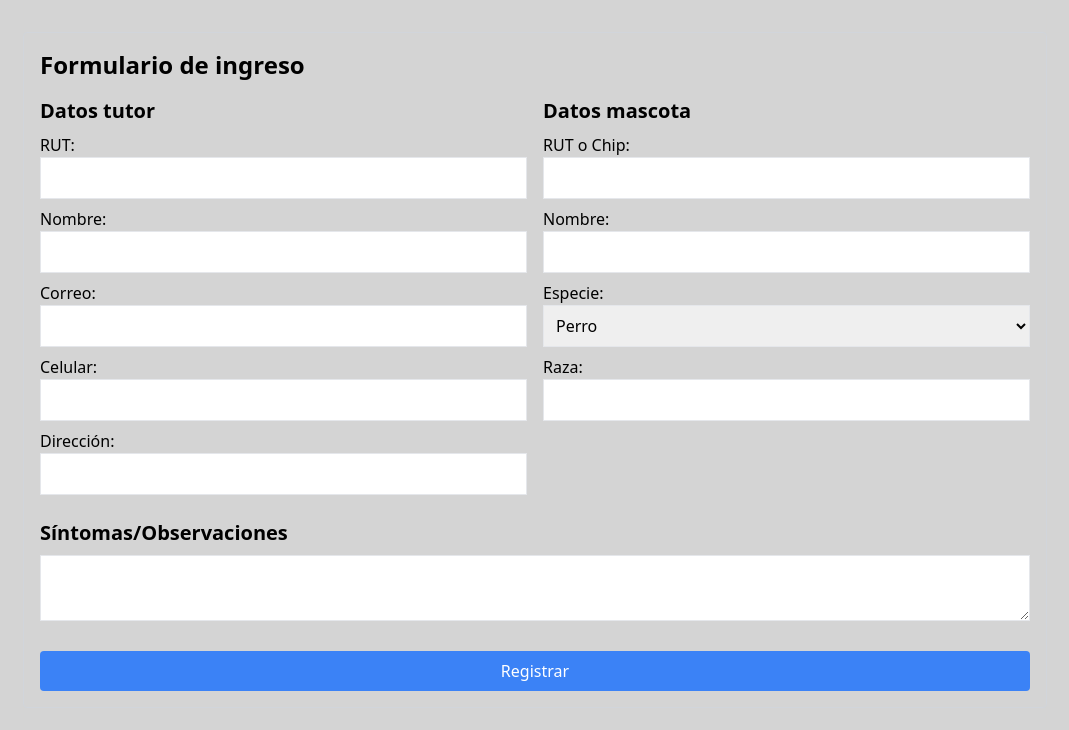
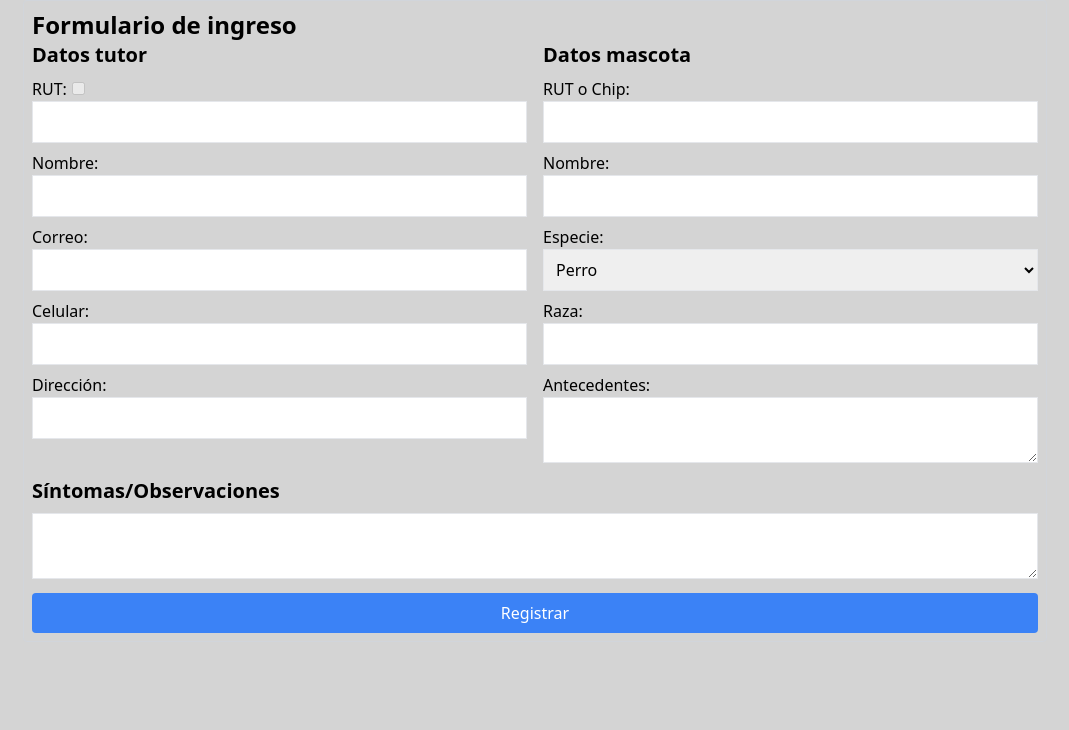
Before and after one commit to waflex/Ficha-Vet, a React (Vite) app in the folder client/: page / in a window 1280 px wide. Shown: the top 730 px of the page, without its empty margins (105-1174 px from the left). Built offline with nearby package versions, Linux system fonts and the light colour scheme.

Commit message:
check/input antecedentes
se agregar checkbox para verificar existencia del tutor en la bd y se agrega input de antecedentes que se habia borrado sin querer queriendo jiji

```diff
--- /dev/null
+++ b/client/src/api/fichaMedica.js
@@ -0,0 +1,5 @@
+import axios from "axios";
+
+const API = "http://localhost:3000/api";
+
+export const registerRequest = (ficha) => axios.post(`${API}/crearFicha`, ficha);
--- a/client/src/api/registroDatos.js
+++ b/client/src/api/registroDatos.js
@@ -2,4 +2,4 @@ import axios from "axios";
 
 const API = "http://localhost:3000/api";
 
-export const registerRequest = (tutor) => axios.post(`${API}/register`, tutor);
+export const registerRequest = (tutor) => axios.post(`${API}/crearConsulta`, tutor);
--- /dev/null
+++ b/client/src/pages/FichaMedicaPage.jsx
@@ -0,0 +1,26 @@
+import { useForm } from 'react-hook-form';
+import { registerRequest } from '../api/registroDatos';
+
+function FichaMedicaPage() {
+  const { register, handleSubmit } = useForm();
+
+  return (
+    <form
+      onSubmit={handleSubmit(async (values) => {
+        console.log(values);
+        const res = await registerRequest(values);
+        console.log(res);
+      })}>
+      <div className="text-center mb-4">
+        <h1 className="text-2xl font-bold">Ficha Médica</h1>
+      </div>
+
+      <section>
+        <div>
+
+        </div>
+      </section>
+    </form>
+  );
+}
+export default FichaMedicaPage;
--- a/client/src/pages/IngresoPage.jsx
+++ b/client/src/pages/IngresoPage.jsx
@@ -9,9 +9,9 @@ function IngresoPage() {
       console.log(values);
       const res = await registerRequest(values);
       console.log(res);
-    })} className="max-w-screen-lg mx-auto mt-8 p-4 border border-gray-300 rounded">
+    })} className="max-w-screen-lg mx-auto mt-0 p-2 border border-gray-300 rounded">
 
-      <div className="text-center mb-4">
+      <div className="text-center mb-0">
         <h1 className="text-2xl font-bold">Formulario de ingreso</h1>
       </div>
 
@@ -20,6 +20,9 @@ function IngresoPage() {
           <h2 className="text-xl font-bold mb-2">Datos tutor</h2>
 
           <label htmlFor="RUT">RUT:</label>
+          <input type="checkbox"
+          {...register("existenciaTutor")}
+          defaultChecked={false} disabled className="mr-2"></input>
           <input type="number" {...register("rut", { required: true })} className="w-full border p-2 mb-2" />
 
           <label htmlFor="nombreTutor">Nombre:</label>
@@ -55,15 +58,19 @@ function IngresoPage() {
 
           <label htmlFor="raza">Raza:</label>
           <input type="text" {...register("raza")} className="w-full border p-2 mb-2" />
+
+          <label htmlFor="antcedentes">Antecedentes:</label>
+          <textarea {...register("antecedentes")} className="w-full border p-2 mb-2"></textarea>
+
         </div>
       </div>
 
-      <div className="mt-4">
+      <div className="mt-0">
         <h2 className="text-xl font-bold mb-2">Síntomas/Observaciones</h2>
-        <textarea {...register("comentarios")} className="w-full border p-2 mb-2"></textarea>
+        <textarea {...register("comentarios")} className="w-full border p-2 mb-0"></textarea>
       </div>
 
-      <button type="submit" className="w-full bg-blue-500 text-white p-2 rounded mt-4">Registrar</button>
+      <button type="submit" className="w-full bg-blue-500 text-white p-2 rounded mt-2">Registrar</button>
     </form>
   );
 }
--- a/client/src/pages/LoginPage.jsx
+++ b/client/src/pages/LoginPage.jsx
@@ -1,10 +1,18 @@
 // import { useForm } from "react-hook-form";
-
 // const { register, handleSubmit } = useForm();
 
 function LoginPage() {
+  // const{ register, handleSubmit } = useForm();
+
   return (
-    <form>
+    <form onSubmit
+    // ={handleSubmit(async (values) =>{
+    //   console.log(values);
+    //   const res = await registerRequest(values);
+    //   console.log(res);
+
+    // })}
+    >
       <b>
         <h2>LOGIN</h2>
       </b>
```
